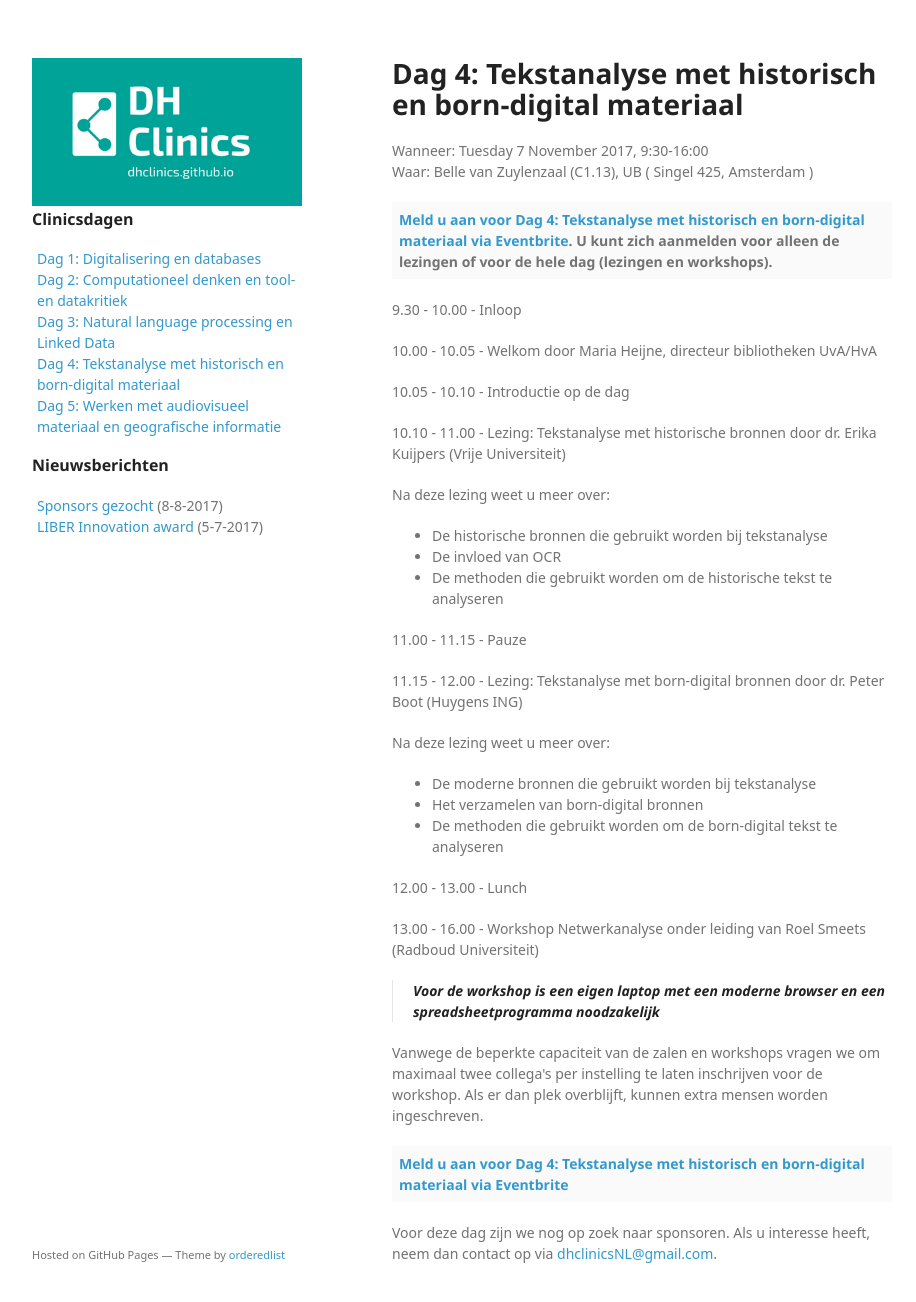
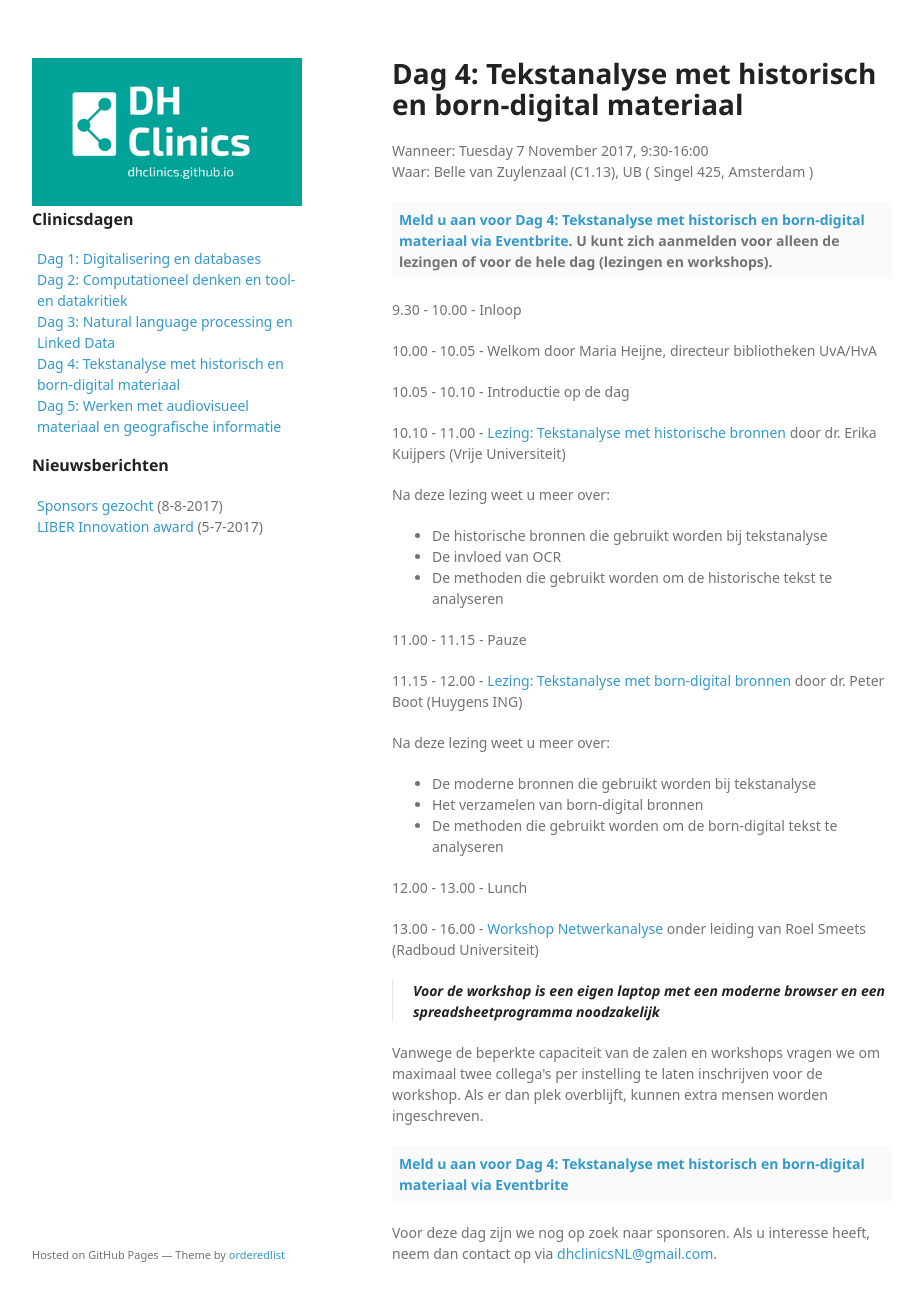
Before and after one commit to DHClinics/dhclinics.github.io, a Jekyll site: the page built from _dag/2017-dag4.md, in a window 1280 px wide and 1334 px high. Shown: the top 1302 px of the window, without its empty margins (178-1094 px from the left). Built offline with Jekyll 4.4.1, drawn with Linux system fonts in a browser that asks for light colours; some web fonts are replaced; a script that is not in the unit is left out; part of the change alters nothing that is shown.

Commit message:
voeg links naar presentaties toe

```diff
--- a/_dag/2017-dag4.md
+++ b/_dag/2017-dag4.md
@@ -19,7 +19,7 @@ registration: 36306587982
 
 10.05 - 10.10 - Introductie op de dag
 
-10.10 - 11.00 - Lezing: Tekstanalyse met historische bronnen door dr. Erika Kuijpers (Vrije Universiteit)
+10.10 - 11.00 - [Lezing: Tekstanalyse met historische bronnen](https://dhclinics.github.io/assets/presentations/DHClinics_20171107_ErikaKuijpers.pdf) door dr. Erika Kuijpers (Vrije Universiteit)
 
 Na deze lezing weet u meer over:
 
@@ -29,7 +29,7 @@ Na deze lezing weet u meer over:
 
 11.00 - 11.15 - Pauze
 
-11.15 - 12.00 - Lezing: Tekstanalyse met born-digital bronnen door dr. Peter Boot (Huygens ING)
+11.15 - 12.00 - [Lezing: Tekstanalyse met born-digital bronnen](https://dhclinics.github.io/assets/presentations/DHClinics20171107_PeterBoot.pdf) door dr. Peter Boot (Huygens ING)
 
 Na deze lezing weet u meer over:
 
@@ -39,6 +39,6 @@ Na deze lezing weet u meer over:
 
 12.00 - 13.00 - Lunch
 
-13.00 - 16.00 - Workshop Netwerkanalyse onder leiding van Roel Smeets (Radboud Universiteit)
+13.00 - 16.00 - [Workshop Netwerkanalyse](https://dhclinics.github.io/assets/presentations/DHClinics_20171107_RoelSmeets.pdf) onder leiding van Roel Smeets (Radboud Universiteit)
 
 > **Voor de workshop is een eigen laptop met een moderne browser en een spreadsheetprogramma noodzakelijk**
```
